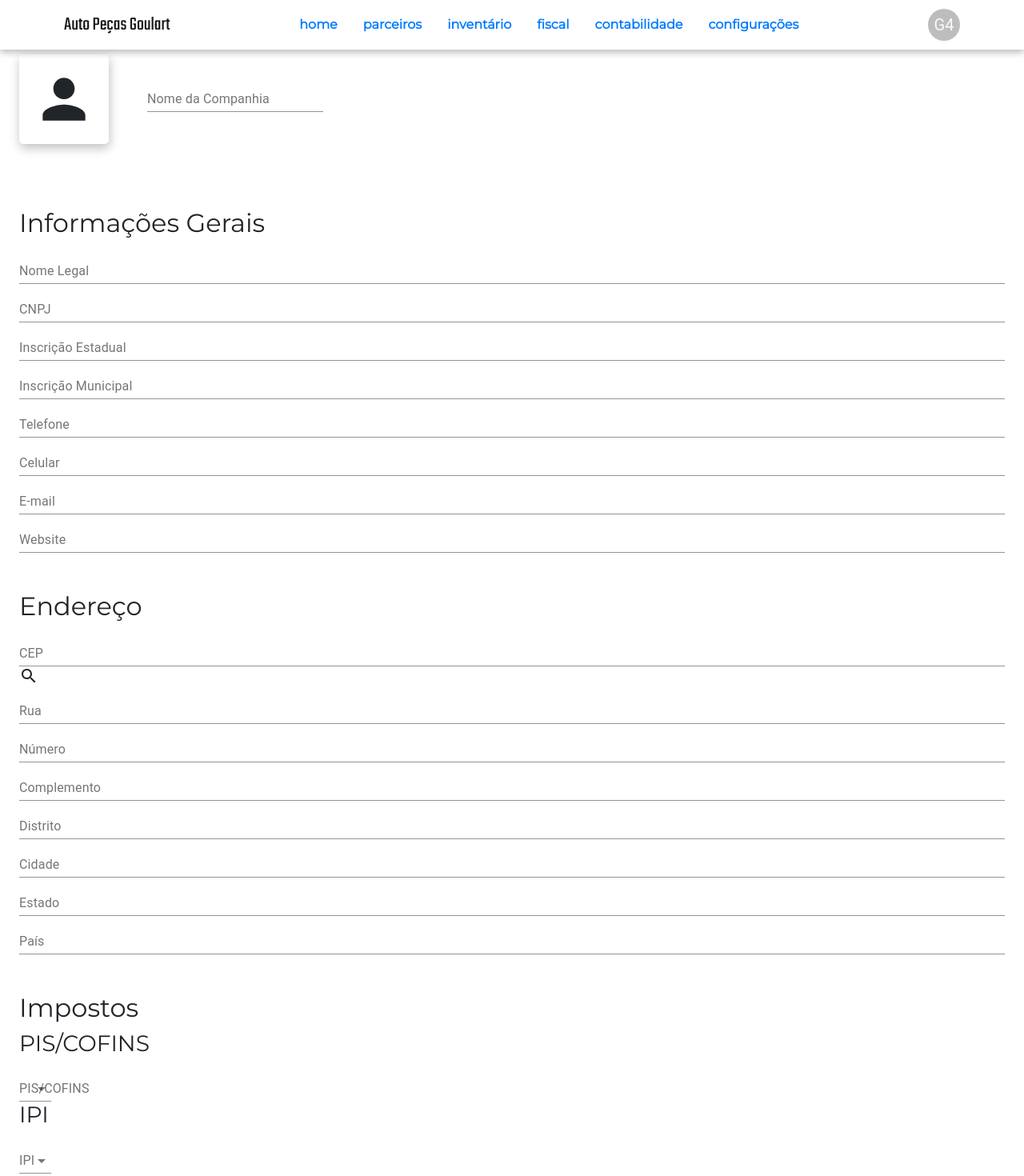
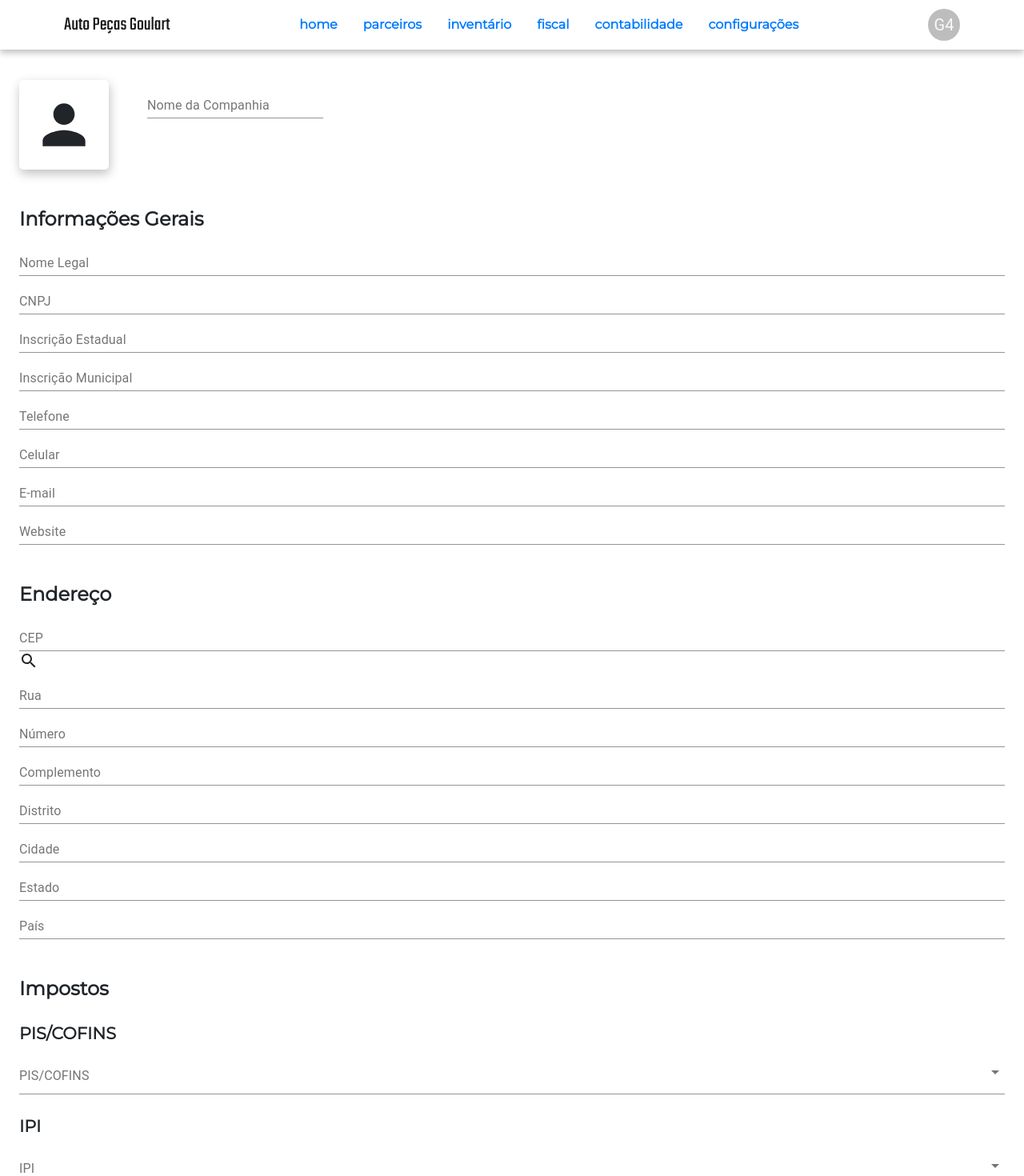
Before and after one commit to MayconGoulart/sistema.fiscal, a React (Create React App) app in the folder sistema-principal/Client/: page /configuracoes in a window 1280 px wide. Shown: the top 1470 px of the page at 80% size. Built offline with nearby package versions, Linux system fonts and the light colour scheme.

Commit message:
[ADD] Estilização

```diff
--- a/sistema-principal/Client/src/App.jsx
+++ b/sistema-principal/Client/src/App.jsx
@@ -4,7 +4,7 @@ import { BrowserRouter as Router, Switch, Route } from 'react-router-dom';
 
 // IMPORTAÇÃO DOS COMPONENTES\
 import Cabecalho from './components/Principal/Cabecalho';
-import Home from './components/Home/Home';
+import Home from './components/Home/home';
 import Page404 from './components/Principal/Page404';
 import Parceiros from './components/Parceiros/Parceiros';
 import Inventario from './components/Inventario/Inventario';
--- a/sistema-principal/Client/src/components/Configuracao/MenuConfiguracao.jsx
+++ b/sistema-principal/Client/src/components/Configuracao/MenuConfiguracao.jsx
@@ -88,11 +88,11 @@ function Formulario() {
     return (
         <>
 
-            <Container className="md container-generico">
+            <Container className="md container-generico container-config">
 
                 <form>
 
-                    <div className="info-inicial">
+                    <div className="info-inicial-config">
                         <div className="icon-inicial">
                              <Person style={{ fontSize: 80 }} />
                         </div>
@@ -280,7 +280,7 @@ function Formulario() {
                     </div>
 
                     <div>
-                        <div>
+                        <div className="button-save">
                             <Button onClick={add} variant="success">Salvar</Button>
                             <Button onClick={() => history.goBack()} variant="danger">Cancel</Button>
                         </div>
--- a/sistema-principal/Client/src/components/Configuracao/configuracao.css
+++ b/sistema-principal/Client/src/components/Configuracao/configuracao.css
@@ -46,3 +46,16 @@
 .MuiButton-label a {
     color: white;
 }
+.container-config{
+    width: 80%;
+    margin: 0 auto;
+}
+.info-inicial-config{
+    display: flex;
+    margin-top: 2rem;
+    justify-content: left;
+}
+
+.info-gerais .MuiFormControl-root{
+    padding-bottom: 1rem;
+}
--- a/sistema-principal/Client/src/components/Fiscal/CadastroFiscal.jsx
+++ b/sistema-principal/Client/src/components/Fiscal/CadastroFiscal.jsx
@@ -11,6 +11,7 @@ import Swal from 'sweetalert2'
 // IMPORTAÇÃO DOS ESTILOS
 import 'bootstrap/dist/css/bootstrap.min.css';
 import './fiscal.css';
+import './../Inventario/inventario.css'
 
 function CadastroFiscal() {
 
@@ -319,7 +320,7 @@ function CadastroFiscal() {
                             </FormControl>
                         </div>
 
-                        <div>
+                        <div className="campo-texto">
                             <TextField label="Chave" />
                         </div>
 
@@ -526,7 +527,7 @@ function CadastroFiscal() {
 
                     </div>
 
-                    <div>
+                    <div className="button-save">
                         <Button variant="success">Salvar</Button>
                         <Button onClick={() => history.goBack()} variant="danger">Cancel</Button>
                     </div>
--- a/sistema-principal/Client/src/components/Fiscal/fiscal.css
+++ b/sistema-principal/Client/src/components/Fiscal/fiscal.css
@@ -42,7 +42,48 @@
 .botoes button:hover {
     background: rgba(18, 128, 207, 0.918);
 }
-
+.button-save{
+    text-align: center;
+}
 .MuiButton-label a {
     color: white;
 }
+
+.info-gerais div .MuiFormControl-root{
+    display: block ruby;
+}
+
+.info-gerais div .MuiFormControl-root .MuiInputBase-root{
+    display: contents;
+}
+
+.campo-texto div{
+    padding-bottom: 0.8rem;
+}
+
+.info-gerais .MuiFormControl-root{
+    padding-right: 2rem;
+}
+
+.info-inicial{
+    text-align: center;
+}
+
+.info-inicial h2{
+    font-size: 1.5rem;
+    font-weight: bold;
+}
+.info-inicial{
+    justify-content: center;
+}
+
+.titulo-info-gerais{
+    font-size: 1.5rem;
+    font-weight: bold;
+}
+
+.info-gerais h3{
+    font-size: 1.3rem;
+    margin-top: 1.8rem;
+    font-weight: bold;
+}
```
Also changed, not shown: 1 other file (tests, documents, lock files or other folders).
